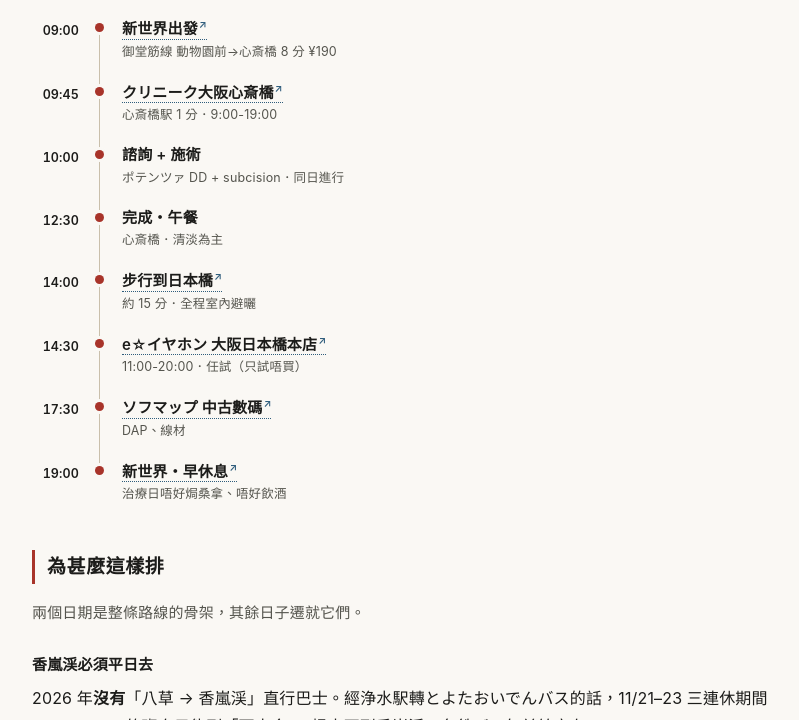
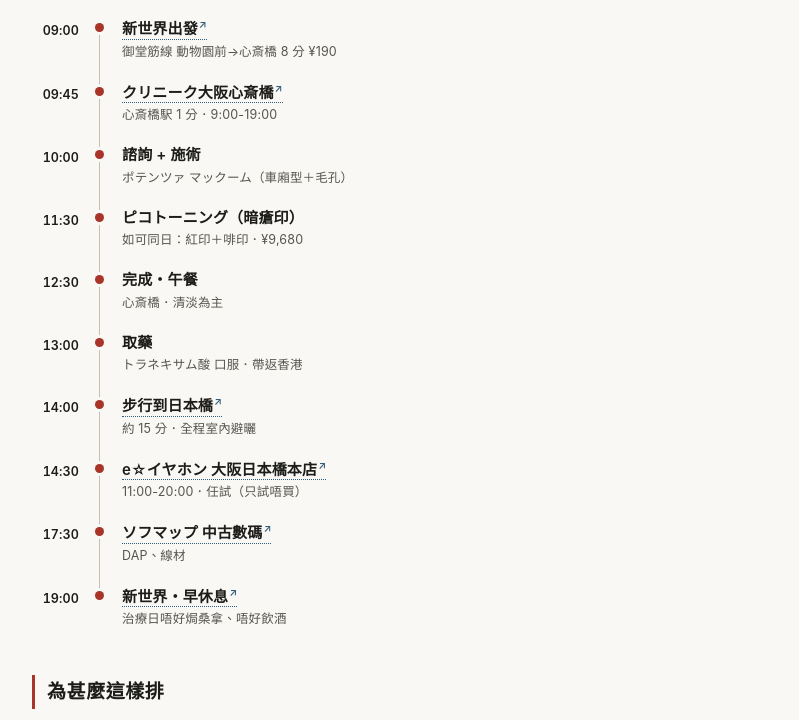
Before and after one commit to tomcheung99/trip-2611, a plain HTML site: page index.html in a window 1280 px wide. Both pictures are taken after a click on the tab "11/22 日". Shown: the part 1453-2173 px from the top of the page, without its empty margins (240-1039 px from the left). Drawn offline with Linux system fonts and the light colour scheme.

Commit message:
11/22 flow includes pico toning + tranexamic acid; booking script updated

```diff
--- a/index.html
+++ b/index.html
@@ -375,13 +375,25 @@
         <div class="t">10:00</div>
         <div class="rail"><span class="dot"></span></div>
         <div class="body"><div class="place">諮詢 + 施術</div>
-          <div class="fnote">ポテンツァ DD + subcision．同日進行</div></div>
+          <div class="fnote">ポテンツァ マックーム（車廂型＋毛孔）</div></div>
+      </div>
+      <div class="node stop">
+        <div class="t">11:30</div>
+        <div class="rail"><span class="dot"></span></div>
+        <div class="body"><div class="place">ピコトーニング（暗瘡印）</div>
+          <div class="fnote">如可同日：紅印＋啡印．¥9,680</div></div>
       </div>
       <div class="node stop">
         <div class="t">12:30</div>
         <div class="rail"><span class="dot"></span></div>
         <div class="body"><div class="place">完成・午餐</div>
           <div class="fnote">心斎橋．清淡為主</div></div>
+      </div>
+      <div class="node stop">
+        <div class="t">13:00</div>
+        <div class="rail"><span class="dot"></span></div>
+        <div class="body"><div class="place">取藥</div>
+          <div class="fnote">トラネキサム酸 口服．帶返香港</div></div>
       </div>
       <div class="node stop">
         <div class="t">14:00</div>
@@ -1095,7 +1107,9 @@
 
 <div class="note">
   <b>①</b> 11月22日（日）は診療していますか？<b>カウンセリングと施術を同日</b>で受けられますか？<br><br>
-  <b>②</b> <b>アイスピック型</b>と<b>ボックスカー型</b>のニキビ跡、それに<b>毛穴の開き</b>があります。ポテンツァの<b>マックーム（ドラッグデリバリー）</b>と<b>S25チップ</b>で対応できますか？<br><br>
+  <b>②</b> ニキビ跡は<b>アイスピック型</b>と<b>ボックスカー型</b>、あと<b>毛穴の開き</b>と<b>赤いニキビ跡（PIE）</b>があります。ポテンツァの<b>マックーム</b>と<b>S25チップ</b>で対応できますか？<br><br>
+  <b>②-2</b> <b>ポテンツァとピコトーニングを同日</b>にできますか？無理なら 11/25 の夕方にピコトーニングだけ入れられますか？<br><br>
+  <b>②-3</b> <b>トラネキサム酸（内服）</b>を処方していただけますか？<br><br>
   <b>③</b> 外国人ですが日本語が話せません。<b>翻訳アプリの使用</b>は可能ですか？<br><br>
   <b>帶護照。</b>全自費，帶 VISA／Master。預 ¥70,000–100,000 信用額。
 </div>
```
Also changed, not shown: 1 other file.
